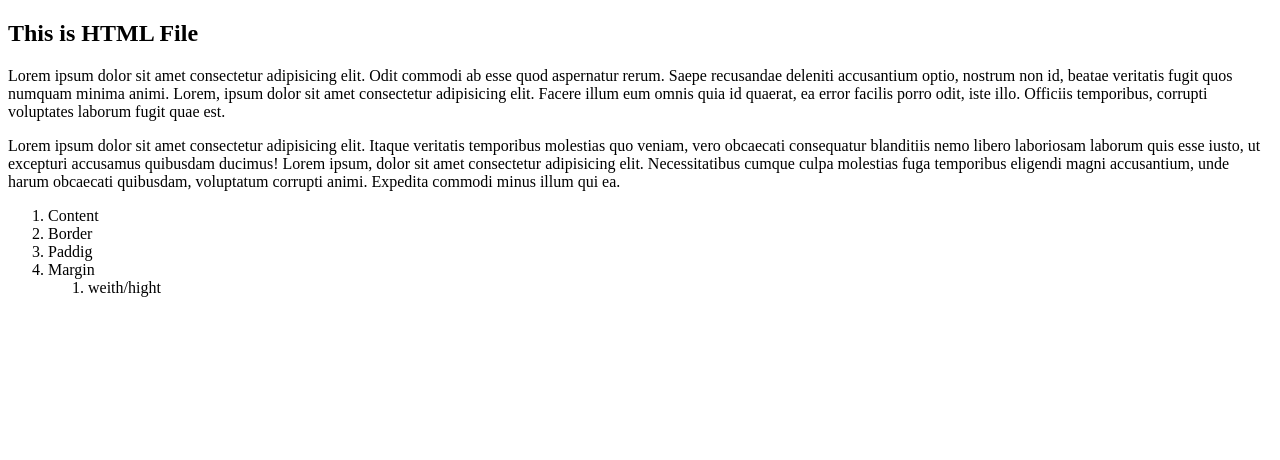
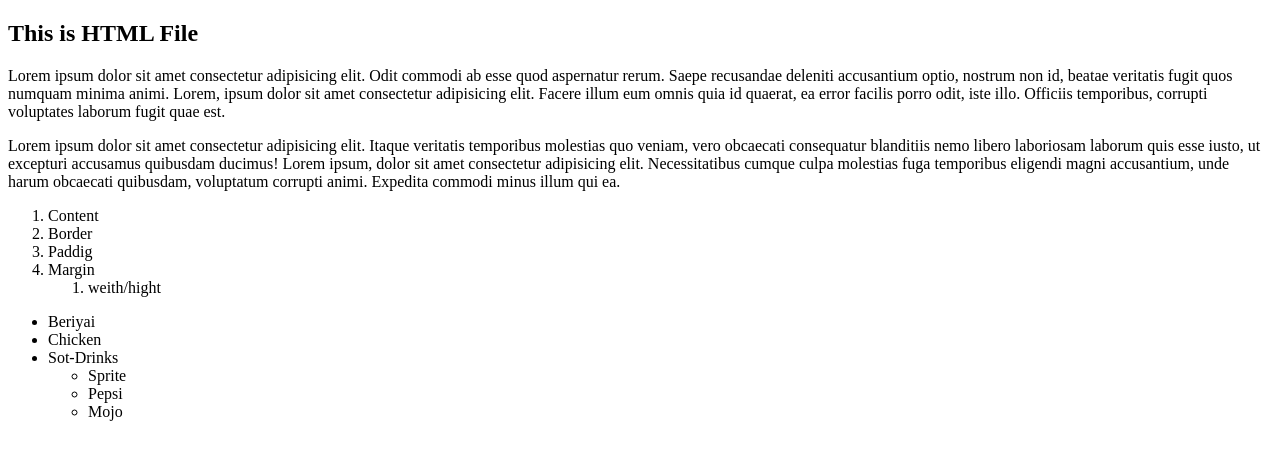
Before and after one commit to milonhossain01/html-css-folder, a plain HTML site: page index.html in a window 1280 px wide. Drawn offline with Linux system fonts and the light colour scheme.

Commit message:
this is un-order list

```diff
--- a/index.html
+++ b/index.html
@@ -25,5 +25,18 @@
             </li>
         </ol>
     </div>
+    <div>
+        <ul>
+            <li>Beriyai</li>
+            <li>Chicken</li>
+            <li>Sot-Drinks
+                <ul>
+                    <li>Sprite</li>
+                    <li>Pepsi</li>
+                    <li>Mojo</li>
+                </ul>
+            </li>
+        </ul>
+    </div>
 </body>
 </html>
```
